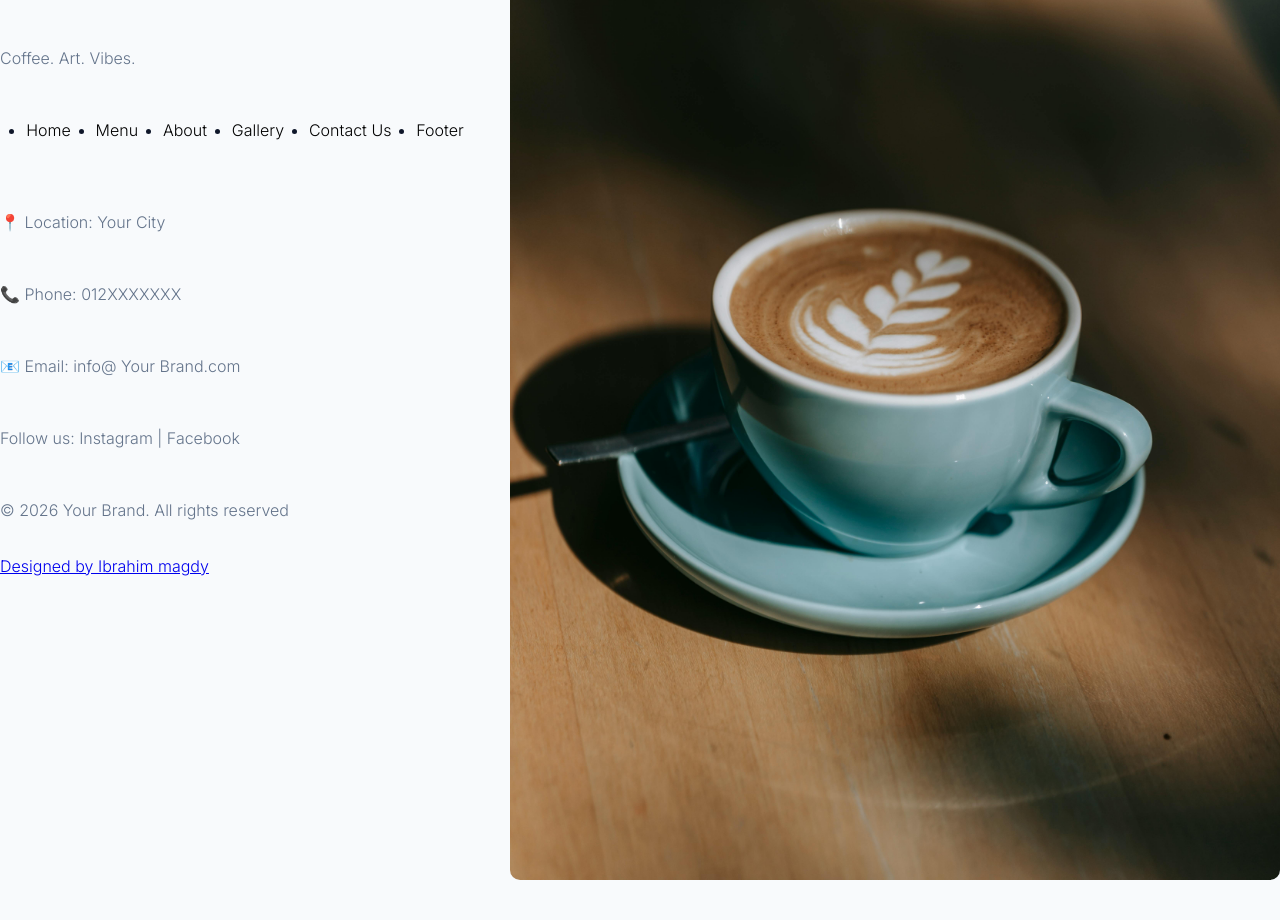
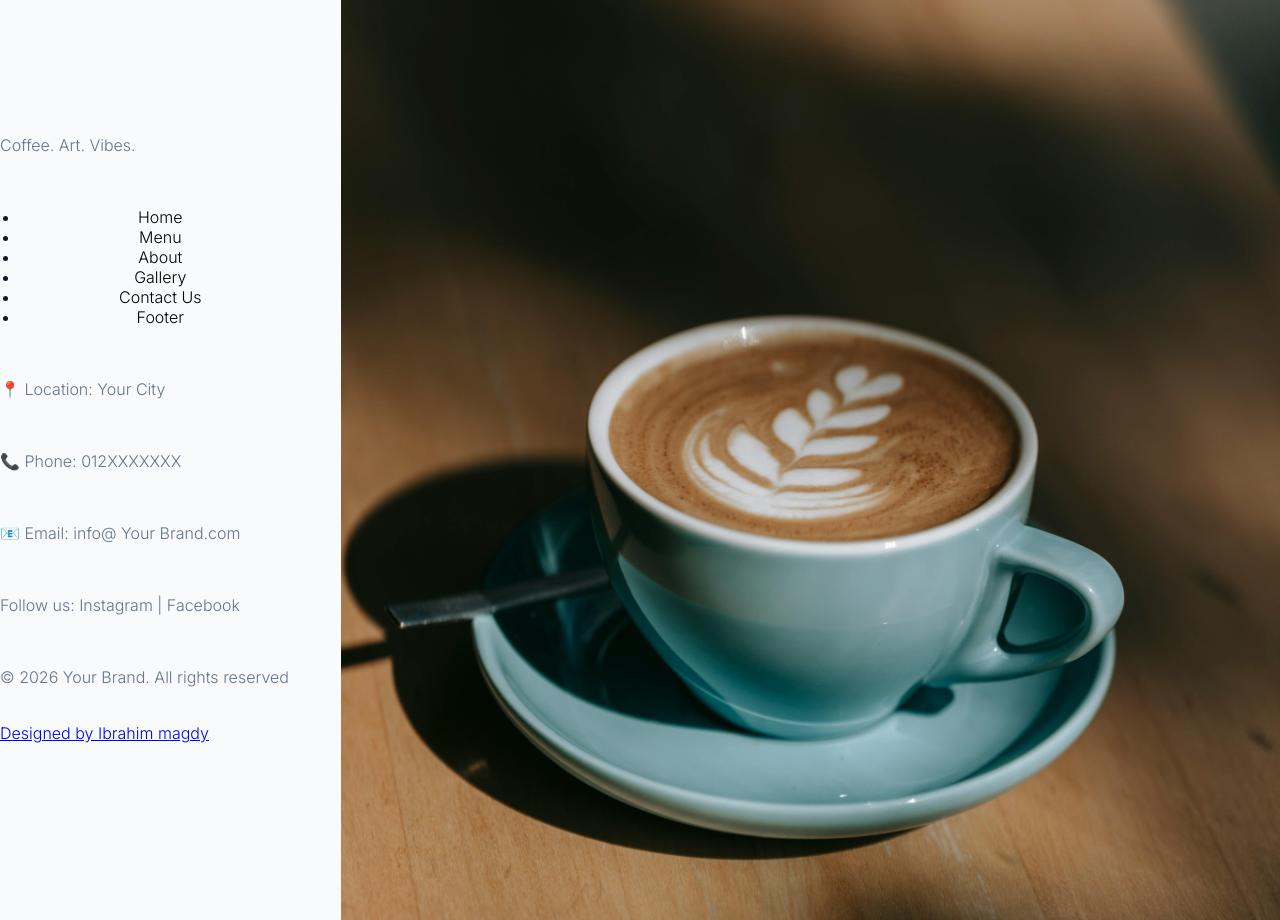
Before and after one commit to Ibrahim-magdy-elafney/Your-Brand-2-Basic, a plain HTML site: page index.html in a window 1280 px wide. Shown: the part 5800-6720 px from the top of the page. Before the commit the page ends 6684 px from the top, so only its background shows below. Drawn offline with nearby package versions, Linux system fonts and the light colour scheme; a script that the page names is missing; a web font is replaced by a local one.

Commit message:
Update For This Project

```diff
--- a/index.html
+++ b/index.html
@@ -204,22 +204,18 @@
                 <p>Coffee. Art. Vibes.</p>
                 <br>
                 <div>
-                    <ul class="mainbox">
+                    <ul class="box">
+
                         <li><a href="#Home">Home</a></li>
-                        <br>
-                        <br>
+
                         <li><a href="#Menu">Menu</a></li>
-                        <br>
-                        <br>
+
                         <li><a href="#About">About</a></li>
-                        <br>
-                        <br>
+
                         <li><a href="#Gallery">Gallery</a></li>
-                        <br>
-                        <br>
+
                         <li><a href="#Contact">Contact Us</a></li>
-                        <br>
-                        <br>
+
                         <li><a href="#Footer">Footer</a></li>
 
                     </ul>
```
